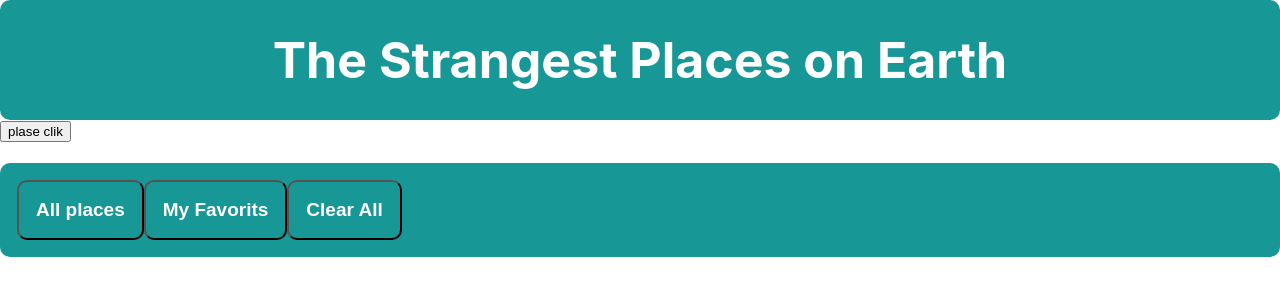
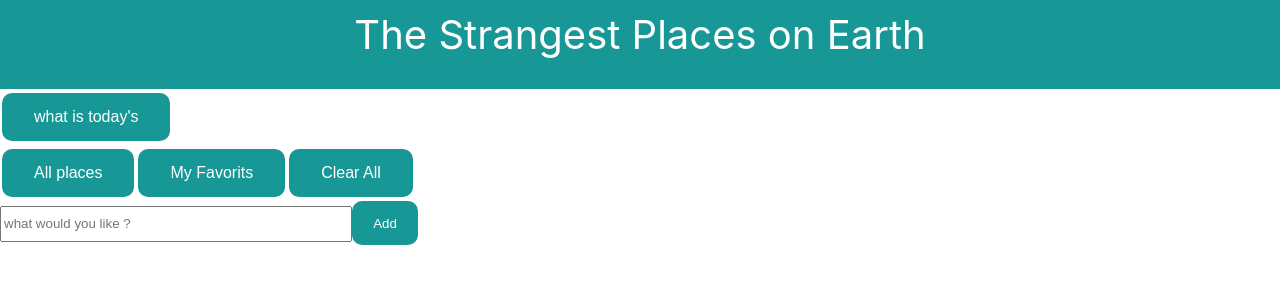
Before and after one commit to Enghuda/project2, a React (Create React App) app: page / in a window 1280 px wide. Shown: the top 307 px of the page. Built offline with nearby package versions, Linux system fonts and the light colour scheme.

Commit message:
final edit

```diff
--- a/src/App.css
+++ b/src/App.css
@@ -1,20 +1,16 @@
-.App {
-  text-align: center;
-}
+
 .titile{
   text-align: center;
-  font-size: 50px;
+  font-size: 40px;
   margin:auto;
   background-color: rgb(24, 151, 151);
   color:white;
-  padding: 30px;
-  border-radius: 10px 10px 10px 10px;
+  padding: 10px;
 
 
 }
-/* body{
-  background-color:black;
-} */
+
+
 .card{
   text-align: center;
   box-shadow: 0 4px 8px 0 rgba(0,0,0,0.2);
@@ -32,12 +28,8 @@ float: left;
   box-shadow: 0 15px 16px 0 rgba(0, 14, 8, 0.2);
 }
 
-.tit{
-  font-size: 20px;
-  margin: auto;
-}
 .prg{
-  font-size: 15px;
+font-size: 15px;
 padding: 20px;
 margin: auto ;
 text-align: justify;
@@ -51,12 +43,43 @@ text-align: justify;
   display:flex;
   overflow-x: scroll;
 }
-.buto{
-font-size: 19px;
+.input{
+  height: 30px;
+  width: 344px;
+ outline: none;
+}
+.input2{
+  height: 44px;
+  width: 66px;
+  background-color: rgb(24, 151, 151);
+  cursor: pointer;
   border-radius: 10px 10px 10px 10px;
-  padding: 17px;
-  background-color: rgb(24, 151, 151);
-  font-weight: bold;
-color:white;
+  padding: 15px ;
+  text-align: center;
+color: white;
+border: 0;
 
 }
+.input2:hover {
+  background-color: rgb(26, 107, 107);
+  color: white;
+}
+.buto{
+
+border-radius: 10px 10px 10px 10px;
+background-color: rgb(24, 151, 151);
+border: none;
+color: white;
+padding: 15px 32px;
+text-align: center;
+text-decoration: none;
+display: inline-block;
+font-size: 16px;
+margin: 4px 2px;
+cursor: pointer;
+}
+
+.buto:hover {
+  background-color: rgb(26, 107, 107);
+  color: white;
+}
--- a/src/App.js
+++ b/src/App.js
@@ -2,30 +2,22 @@ import React from 'react';
 import DATA from './Component.js/Data';
 import Placelists from './Component.js/Placelists';
 import './App.css';
-import Favorite from './Component.js/Favorits';
-import PlaceRow from './Component.js/PlaceRow';
 import axios from 'axios';
 
-
-
 export default class App extends React.Component {
-
-
-  //events places
   constructor(props) {
     super(props);
     this.state = {
       places: DATA,
-      favorites: [], // [{}]
+      //initial value for favorites
+      favorites: [],
       axdata:""
     }
     //console.log(this.state.places)
   }
-
-
-
-
+  //make function to handleaddfavorite
   handleAddfavorite = (myPlaces) => {
+    //copy of arry
     const favorites = [...this.state.favorites];
     favorites.push(myPlaces)
 
@@ -34,8 +26,6 @@ export default class App extends React.Component {
     this.setState({ favorites })
 
   }
-
-  //ha
   handleClearAll = () => {
     let favorites = [...this.state.favorites]
     favorites = []
@@ -53,18 +43,25 @@ export default class App extends React.Component {
     this.setState({ favorites }) //call cha
 
   }
-  getInput = () => {
+  additm=(pl)=>{
+    let items = this.state.places;
+    items.push(pl);
+    this.setState({places:items})
+
+  }
+  getday() {
     axios({
       method: 'get',
-      url: "http://worldtimeapi.org/api/timezone/Asia/Riyadh"
+      // "http://worldtimeapi.org/api/timezone/Asia/Riyadh"
+      url: "http://worldclockapi.com/api/json/est/now"
     })
       .then(res => {
-        console.log('RESPONSE: ', res);
-        // console.log('DATA: ', res.data.datetime);
-        // this.setState({
-        //   axdata: res.data.datetime
-        // })
-      })
+        console.log('RESPONSE: ', res.data.dayOfTheWeek);
+        this.setState({
+          axdata: res.data.dayOfTheWeek
+        })
+      }
+      )
       .catch(err => {
         console.log('ERROR: ', err);
       });
@@ -75,15 +72,17 @@ export default class App extends React.Component {
 
     return (
       <div>
-        <h1 className="titile"> The Strangest Places on Earth</h1>
-        <button onClick={this.getInput}>plase clik</button>
-        <h1>{this.state.axdata}</h1>
+
+        <header className="titile"> The Strangest Places on Earth
+        <h6 className = "titile">{this.state.axdata}</h6></header>
+        <button className="buto" onClick={() => this.getday()}>what is today's</button>
         <Placelists myPlaces={this.state.places}
           fav={this.state.favorites}
           Addfav={this.handleAddfavorite}
           clear={this.handleClearAll}
           clearitem={this.handleClearItem}
-        />
+           add={this.additm}/>
+
 
 
       </div>
--- a/src/Component.js/Favorits.js
+++ /dev/null
@@ -1,34 +0,0 @@
-import React from 'react';
-import PlaceRow from './PlaceRow';
-
- const Favorite =(props)=>{
-
-    const allfav = props.fav.map((ele, id) => {
-       // console.log(ele, id)
-       return <div>
-
-       <PlaceRow
-
-       key={id}
-       img={ele.picturepath}
-       title={ele.nameOfplac}
-       desc={ele.desc}
-/*        clearItem={()=>props.clearItem(ele)}
- */
-            ClearItem={()=>props.ClearItem(ele)}
-            ClearAll={()=>props.ClearAll(ele)}
-            edit={()=>props.edit}/>
-        </div>
-})
-
-
-//console.log(favorites)
-        return(
-            <div
-         >
-
-{allfav}
-</div>
-        )
-    }
-    export default Favorite;
--- a/src/Component.js/Placelists.js
+++ b/src/Component.js/Placelists.js
@@ -7,7 +7,9 @@ export default class Placelists extends React.Component {
         super(props)
 
         this.state = {
-            filter: "all"
+            filter: "all",
+            input: ""
+
 
         };
     }
@@ -24,7 +26,17 @@ export default class Placelists extends React.Component {
         this.props.clearitem()
 
     }
-
+    handleChange = (e) => {
+        //console.log(e.target.value)
+        this.setState({
+            input: e.target.value
+        })
+    }
+    handleSubmit = (e) => {
+        e.preventDefault();
+        //console.log(this.state.input)
+        this.props.add(this.state)
+    }
 
     render() {
 
@@ -37,7 +49,7 @@ export default class Placelists extends React.Component {
                     title={ele.nameOfplac}
                     desc={ele.desc}
                     Addfav={() => this.props.Addfav(ele)}
-                    />
+                />
             </div>
         })
         const allfa = this.props.fav.map((ele, id) => {
@@ -49,28 +61,29 @@ export default class Placelists extends React.Component {
                     title={ele.nameOfplac}
                     desc={ele.desc}
                     Addfav={() => this.props.Addfav(ele)}
-                    clearitem={() =>this.props.clearitem(ele)}/>
+                    clearitem={() => this.props.clearitem(ele)} />
             </div>
         })
 
-        let city;
+        let fav;
         if (this.state.filter === 'myfav') {
-            city = allfa;
+            fav = allfa;
         } else {
-            city = allplace;
+            fav = allplace;
         }
         return (
+            <div>
 
-            <div >
-                <div className="buto">
                 <button className="buto" onClick={() => this.handleFilterClick('All')}>All places</button>
                 <button className="buto" onClick={() => this.handleFilterClick('myfav')}>My Favorits</button>
                 <button className="buto" onClick={() => this.handleDeletallClick()} >Clear All</button>
-{/*                 <button className="buto" onClick={() => this.handleDeletallClickitem()} >Clear</button>
- */}
-                    </div>
-
-                {city}
+                <div >
+                       <form onSubmit={this.handleSubmit}>
+                        <input className="input" type="text" placeholder="what would you like ? " onChange={this.handleChange} />
+                        <input className="input2" type="submit" value="Add" />
+                    </form>
+                </div>
+                {fav}
             </div>
         )
     }
```
Also changed, not shown: src/Component.js/Add.js (deleted, +0 -17 lines), src/Component.js/Clear.js (deleted, +0 -29 lines), src/Component.js/PlaceRow.js (+5 -17 lines), photo.PNG (added), 1 other file (tests, documents, lock files or other folders).
